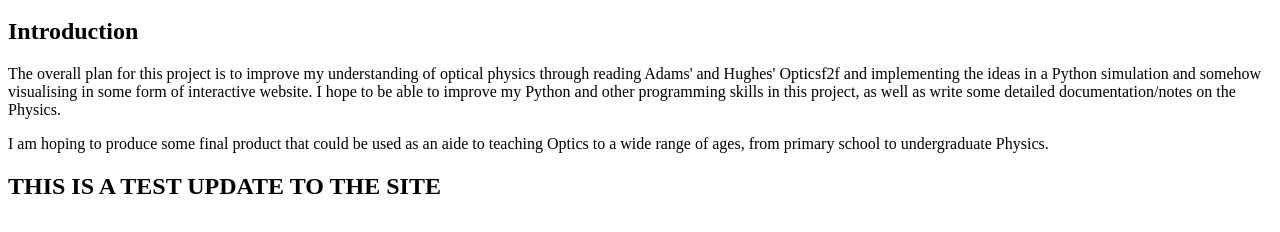
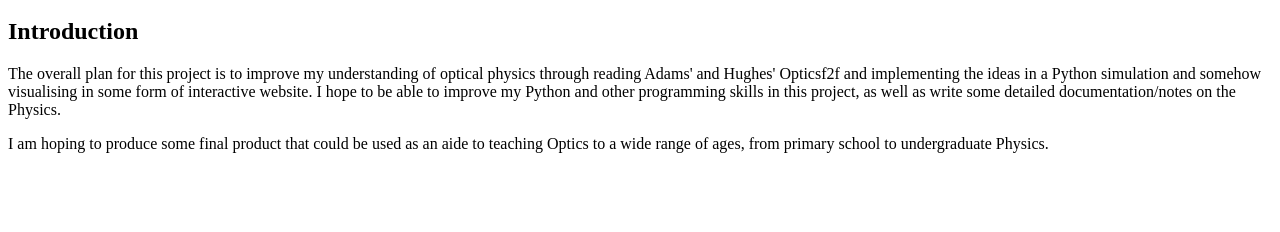
Before and after one commit to AElwood119/PyOptics, a plain HTML site: page index.html in a window 1280 px wide. Shown: the part 48-280 px from the top of the page. Drawn offline with Linux system fonts and the light colour scheme.

Commit message:
removed test bit as it was successful at auto updating

```diff
--- a/index.html
+++ b/index.html
@@ -7,5 +7,3 @@
     documentation/notes on the Physics.</p>
 
 <p>I am hoping to produce some final product that could be used as an aide to teaching Optics to a wide range of ages, from primary school to undergraduate Physics.</p>
-
-<h2>THIS IS A TEST UPDATE TO THE SITE</h2>
```
